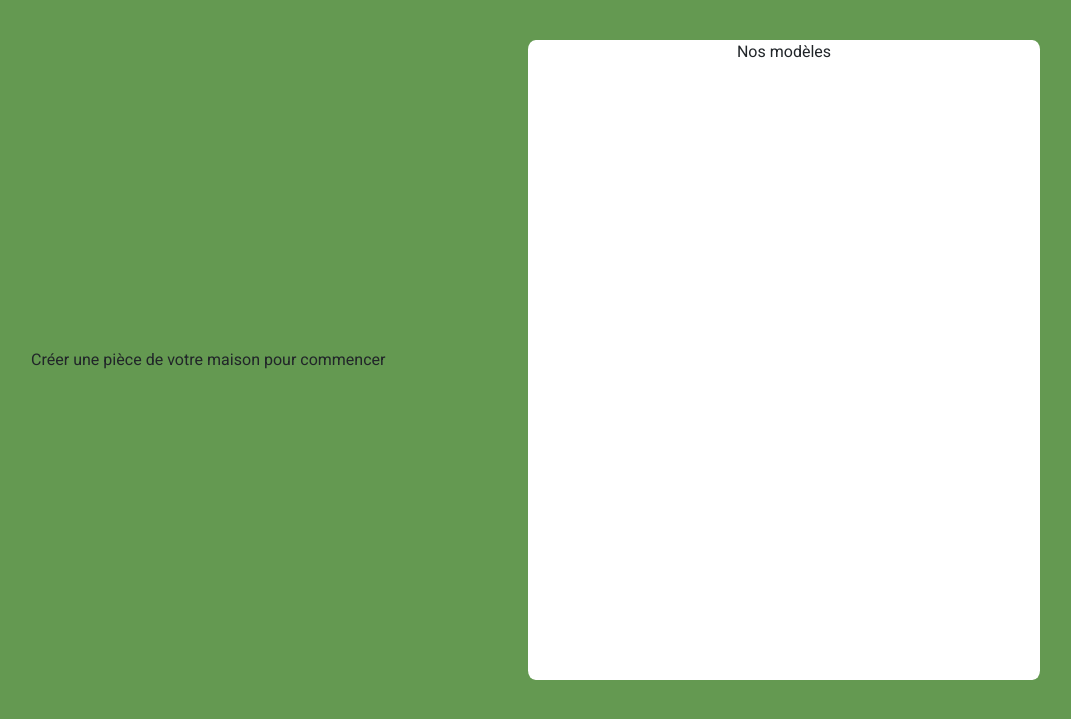
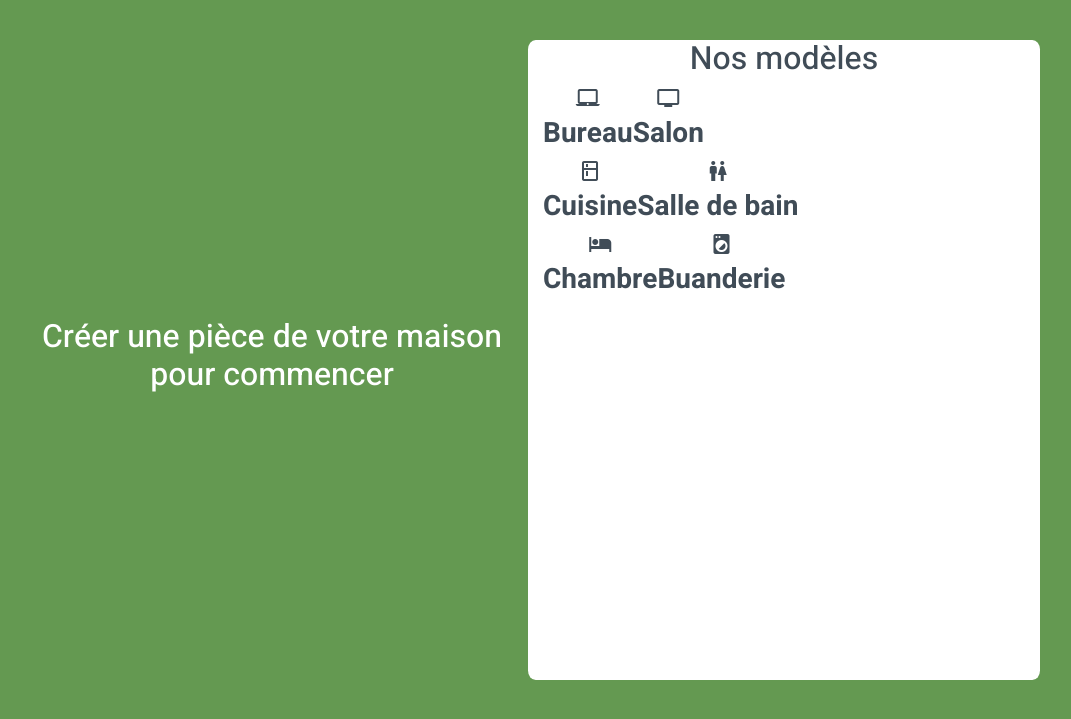
Before and after one commit to Tdartigues/ProjetWorkshop, a PHP site: page /Html/pieces.html in a window 1280 px wide. Shown: the top 719 px of the page, without its empty margins (112-1183 px from the left). Run offline with PHP 8.4, Linux system fonts and the light colour scheme.

Commit message:
add piece component

```diff
--- a/Css/pieceStyle.css
+++ b/Css/pieceStyle.css
@@ -18,12 +18,14 @@ html, body {
     height: 100%;
 }
 
-h1, h2, h3, h4, h5, h6 {
+h1, h3, h4, h5, h6 {
     color: var(--grey);
     font-weight: bold;
 }
-
-.row{
+h2{
+    text-align: center;
+}
+#Principal{
     margin: 0 auto;
     margin-top: 40px;
     align-items: center;
@@ -32,13 +34,19 @@ h1, h2, h3, h4, h5, h6 {
 
 }
 
-.col-xs-12{
-
+#secondaire{
+    margin: 0 auto;
+    align-items: center;
 }
 
-.col-xs-6{
+.col-xs-12{
+    color: white;
+}
+
+#right{
     background-color: white !important;
     border-radius: 1.5%;
     height: 100%;
     text-align: center;
+    color: var(--grey);
 }
--- a/Html/pieces.html
+++ b/Html/pieces.html
@@ -5,6 +5,7 @@
     <meta name="viewport" content="width=device-width, initial-scale=1.0">
     <link rel="stylesheet" href="../Css/bootstrap.css">
     <link rel="stylesheet" href="../Css/pieceStyle.css">
+    <link href="https://fonts.googleapis.com/icon?family=Material+Icons" rel="stylesheet">
 
 
     <link rel="icon" href="../Image/logo.png">
@@ -12,9 +13,25 @@
     <title>Choix des appareils</title>
 </head>
 <body>
-  <div class="row">
-    <div class="col-xs-12 col-md-6">Créer une pièce de votre maison pour commencer</div>
-    <div class="col-xs-6 col-md-6">Nos modèles</div>
+  <div id="Principal" class="row">
+    <div class="col-xs-12 col-md-6">
+      <h2>Créer une pièce de votre maison pour commencer</h2>
+    </div>
+    <div id="right" class="col-xs-6 col-md-6">
+      <h2>Nos modèles</h2>
+      <div id="secondaire" class="row">
+        <div class="element"><i class="large material-icons">laptop_mac</i><h3>Bureau</h3></div>
+        <div class="element"><i class="large material-icons">tv</i><h3>Salon</h3></div>
+      </div>
+      <div  id="secondaire" class="row">
+        <div class="element"><i class="large material-icons">kitchen</i><h3>Cuisine</h3></div>
+        <div class="element"><i class="large material-icons">wc</i><h3>Salle de bain</h3></div>
+      </div>
+      <div  id="secondaire" class="row">
+        <div class="element"><i class="large material-icons">local_hotel</i><h3>Chambre</h3></div>
+        <div class="element"><i class="large material-icons">local_laundry_service</i><h3>Buanderie</h3></div>
+      </div>
+    </div>
   </div>
 
 
```
